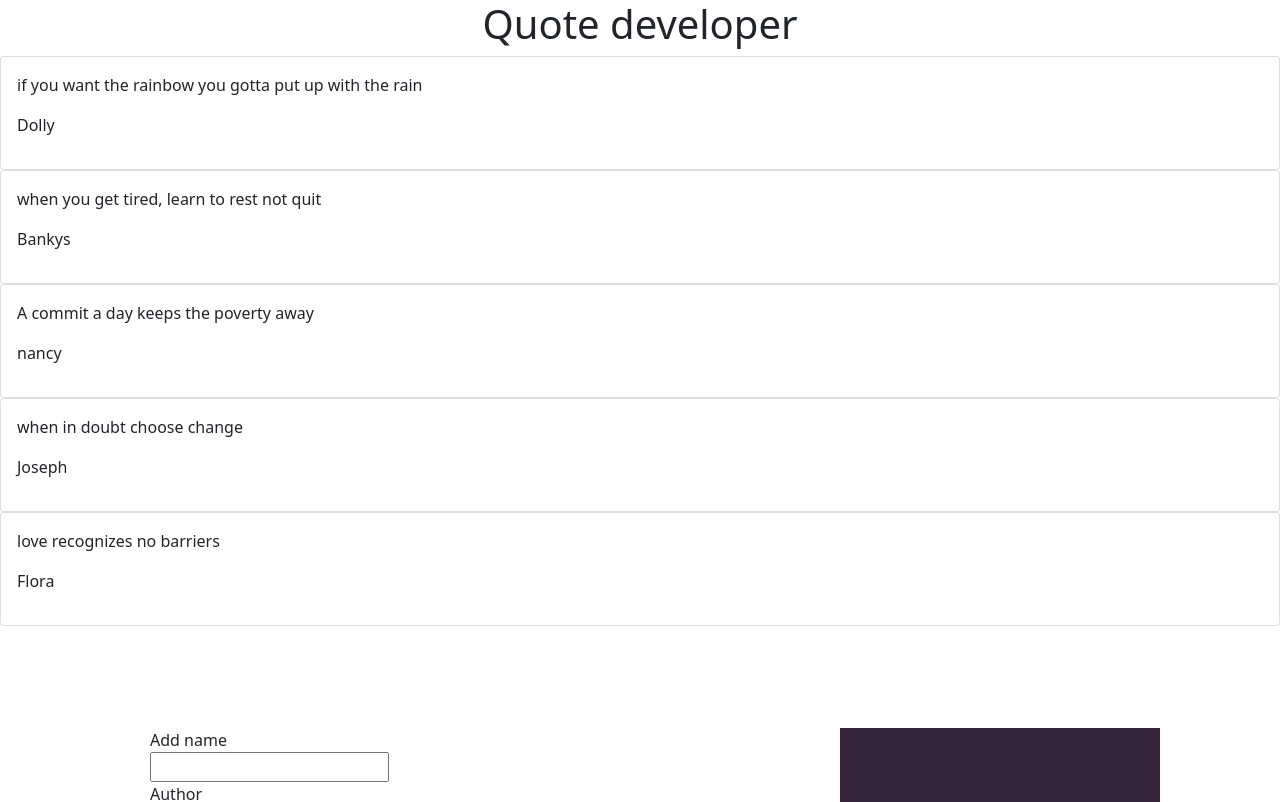
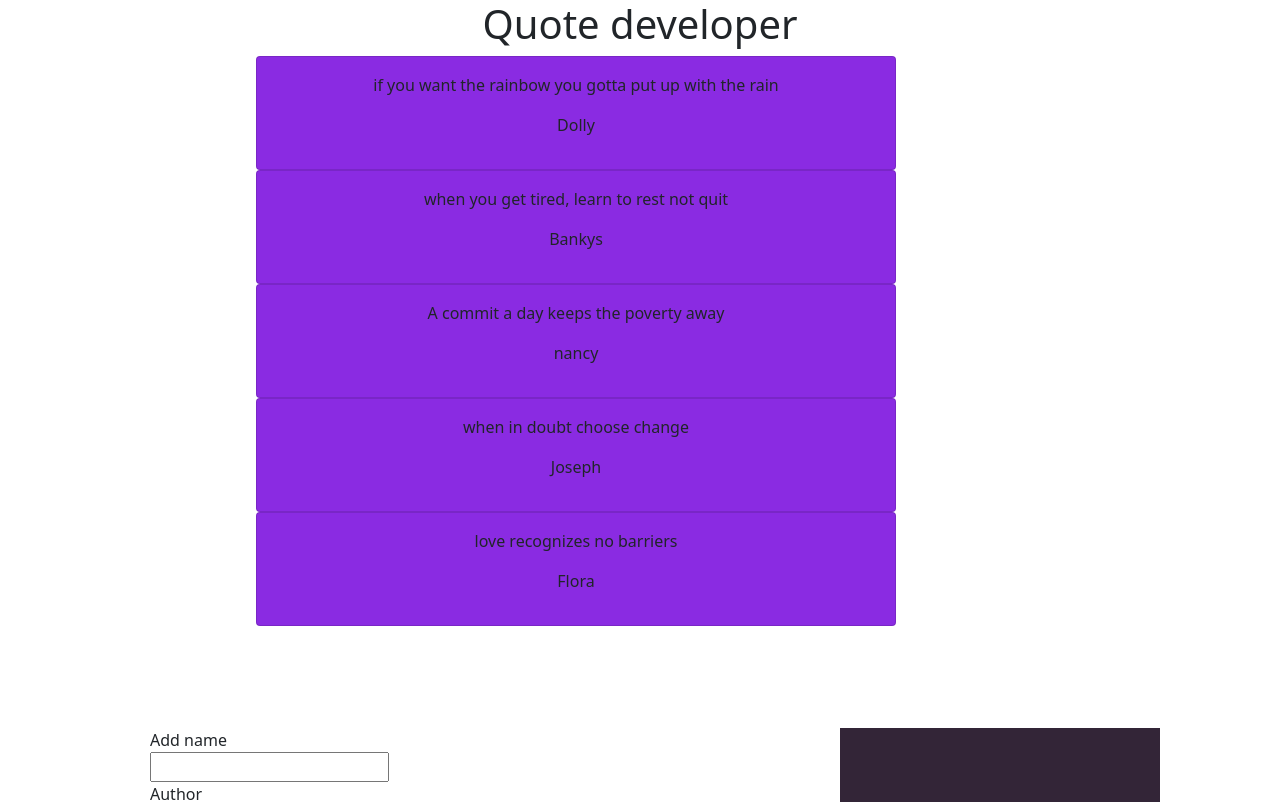
Before and after one commit to Ngima-Muraguri/Quotes-app, an Angular app: page / in a window 1280 px wide. Shown: the top 802 px of the page. Built offline with nearby package versions, Linux system fonts and the light colour scheme.

Commit message:
styled quotes

```diff
--- a/src/app/quote-ap/quote-ap.component.css
+++ b/src/app/quote-ap/quote-ap.component.css
@@ -2,8 +2,8 @@
     text-align: center;
 }
 .para{
-
+  background-color: blueviolet;
+  width: 50%;
+  text-align: center;
+  margin-left: 20%;
 }
-.you{
-    background-color: blueviolet;
-}
--- a/src/app/quote-ap/quote-ap.component.html
+++ b/src/app/quote-ap/quote-ap.component.html
@@ -1,9 +1,9 @@
 <h1 class="dev">Quote developer</h1>
 <div *ngFor="let quote of quotes; let i=index" >
 
-    <div class="card">
+    <div class="card para">
         <div class="card-body">
-            <p class="para">{{quote.quote}}</p>
+            <p >{{quote.quote}}</p>
             <p>{{quote.author}}</p>
         </div>
       </div>
```
